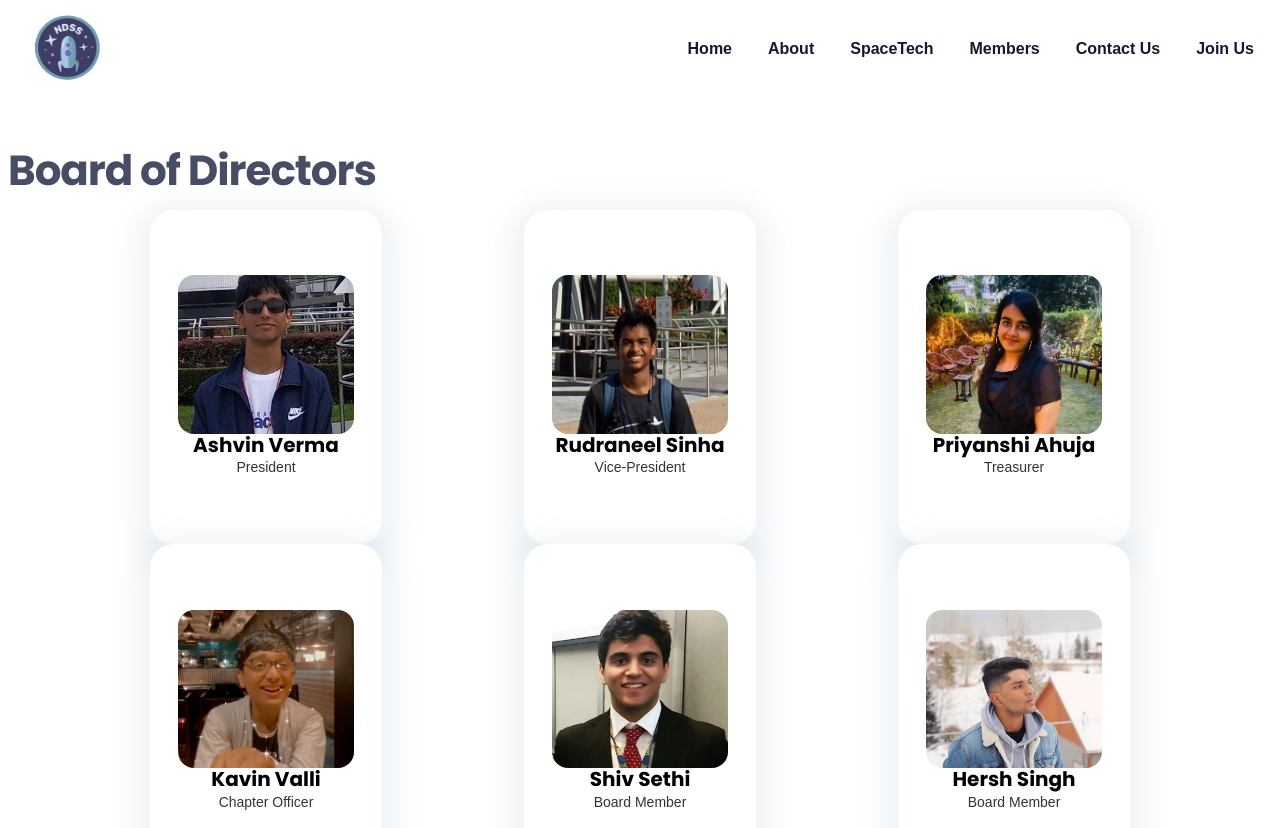
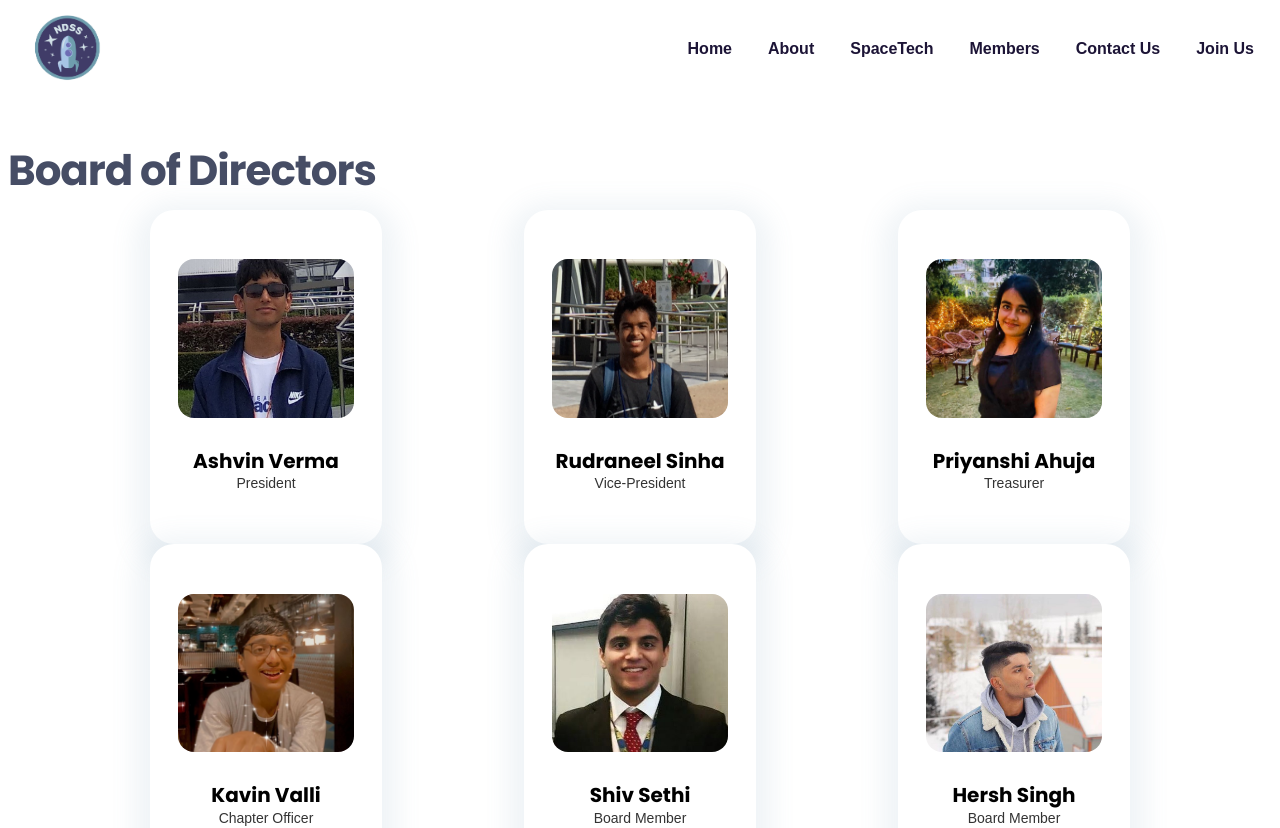
Before and after one commit to New-Delhi-Space-Society/new-delhi-space-society.github.io, a Next.js app: page /members in a window 1280 px wide. Shown: the top 828 px of the page. Built offline with nearby package versions, Linux system fonts and the light colour scheme.

Commit message:
Update MemberCard.tsx

```diff
--- a/components/members/MemberCard.tsx
+++ b/components/members/MemberCard.tsx
@@ -30,13 +30,18 @@ const MemberImage = styled.img`
   flex-shrink: 0;
   border-radius: 16px;
   object-fit: cover;
+  margin-bottom: 16px; /* add margin-bottom */
+`;
+
+const MemberName = styled(KH3)`
+  margin-top: 16px; /* add margin-top */
 `;
 
 const MemberCard: React.FunctionComponent<iProps> = ({ member }) => {
   return (
     <MemberCardContainer>
       <MemberImage src={`members/${member.image}`} alt={`${member.name} Image`} />
-      <KH3>{member.name}</KH3>
+      <MemberName>{member.name}</MemberName>
       <KSmall style={{ color: "#333" }}>{member.role}</KSmall>
     </MemberCardContainer>
   );
```
